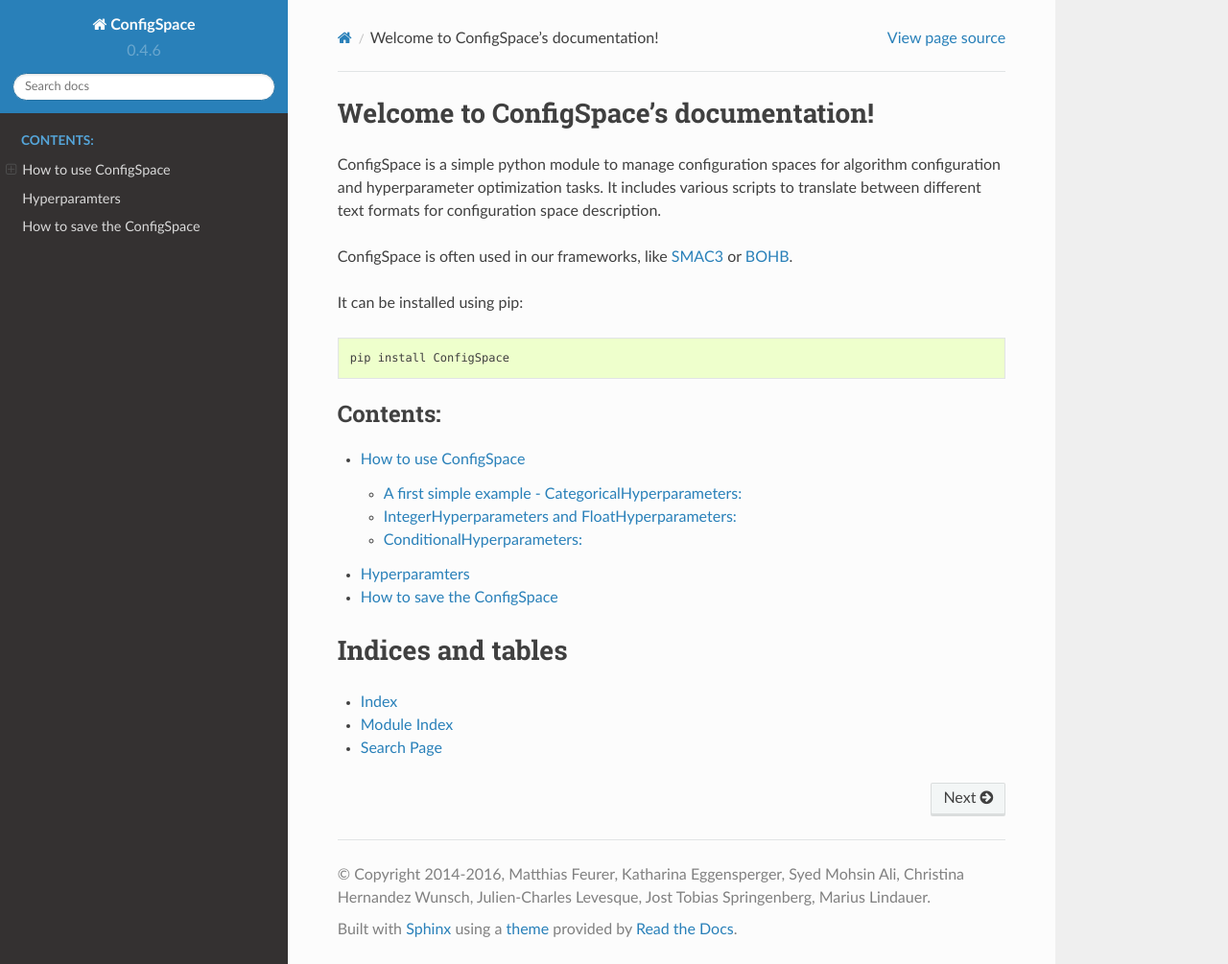
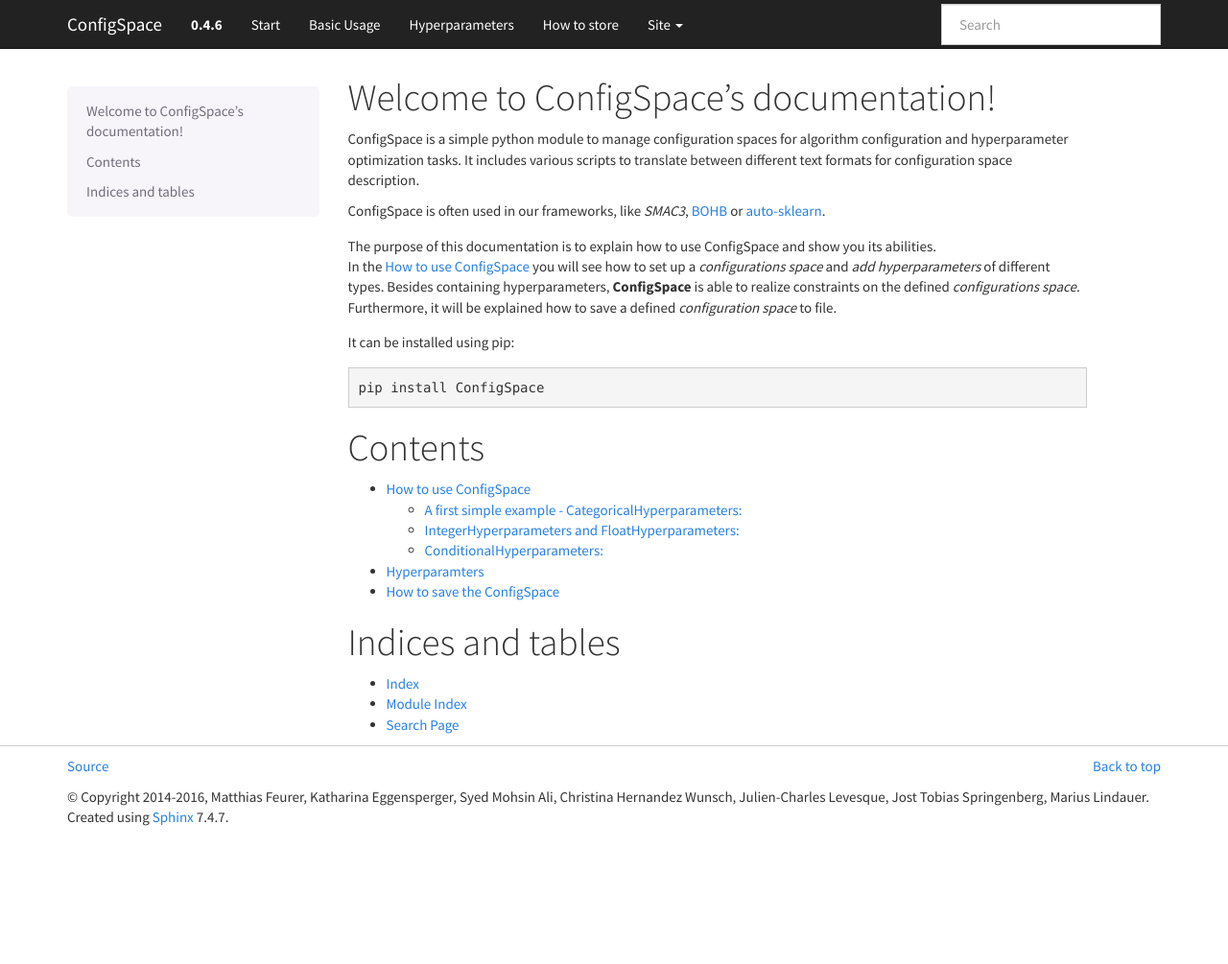
Before and after one commit to automl/ConfigSpace, a Sphinx documentation site: the page built from docs/source/index.rst, in a window 1280 px wide and 1005 px high. Shown: the whole window at 96% size. Built offline with Sphinx 7.4.7, drawn with Linux system fonts in a browser that asks for light colours.

Commit message:
Changed Style, + working on quickstart.rst

```diff
--- a/docs/source/conf.py
+++ b/docs/source/conf.py
@@ -7,7 +7,7 @@
 # http://www.sphinx-doc.org/en/master/config
 
 import shlex
-import sphinx_rtd_theme
+import sphinx_bootstrap_theme
 
 # -- Path setup --------------------------------------------------------------
 
@@ -87,7 +87,7 @@
 # The theme to use for HTML and HTML Help pages.  See the documentation for
 # a list of builtin themes.
 #
-html_theme = 'sphinx_rtd_theme'
+html_theme = 'bootstrap'
 
 # Theme options are theme-specific and customize the look and feel of a theme
 # further.  For a list of options available for each theme, see the
@@ -95,16 +95,72 @@
 #
 html_theme_options = {
 # Insert options
-  'collapse_navigation': False
+    # Navigation bar title. (Default: ``project`` value)
+    # 'navbar_title': "Title",
+
+    # Tab name for entire site. (Default: "Site")
+    # 'navbar_site_name': "Site",
+
+    # A list of tuples containting pages to link to.  The value should
+    # be in the form [(name, page), ..]
+    'navbar_links': [
+        ('Start', 'index'),
+        ('Basic Usage', 'quickstart'),
+        ('Hyperparameters', 'Hyperparameters'),
+        ('How to store', 'Save_ConfigSpace_to_file')
+    ],
+    # Render the next and previous page links in navbar. (Default: true)
+    'navbar_sidebarrel': False,
+
+    # Render the current pages TOC in the navbar. (Default: true)
+    'navbar_pagenav': False,
+
+    # Tab name for the current pages TOC. (Default: "Page")
+    'navbar_pagenav_name': "On this page",
+
+    # Global TOC depth for "site" navbar tab. (Default: 1)
+    # Switching to -1 shows all levels.
+    'globaltoc_depth': 2,
+
+    # Include hidden TOCs in Site navbar?
+    #
+    # Note: If this is "false", you cannot have mixed ``:hidden:`` and
+    # non-hidden ``toctree`` directives in the same page, or else the build
+    # will break.
+    #
+    # Values: "true" (default) or "false"
+    'globaltoc_includehidden': "false",
+
+    # HTML navbar class (Default: "navbar") to attach to <div> element.
+    # For black navbar, do "navbar navbar-inverse"
+    'navbar_class': "navbar",
+
+    # Fix navigation bar to top of page?
+    # Values: "true" (default) or "false"
+    'navbar_fixed_top': "true",
+
+    # Location of link to source.
+    # Options are "nav" (default), "footer" or anything else to exclude.
+    'source_link_position': "footer",
+
+    # Bootswatch (http://bootswatch.com/) theme.
+    #
+    # Options are nothing with "" (default) or the name of a valid theme
+    # such as "amelia" or "cosmo".
+    'bootswatch_theme': "cosmo",
+
+    # Choose Bootstrap version.
+    # Values: "3" (default) or "2" (in quotes)
+    'bootstrap_version': "3",
 }
 
-html_theme_path = [sphinx_rtd_theme.get_html_theme_path()]
-using_rtd_theme = True
+html_theme_path = sphinx_bootstrap_theme.get_html_theme_path()
+# using_rtd_theme = True
 
 # Add any paths that contain custom static files (such as style sheets) here,
 # relative to this directory. They are copied after the builtin static files,
 # so a file named "default.css" will overwrite the builtin "default.css".
-html_static_path = []
+html_static_path = ['_static']
 
 
 # The name of an image file (relative to this directory) to place at the top
--- a/docs/source/index.rst
+++ b/docs/source/index.rst
@@ -9,18 +9,26 @@
 ConfigSpace is a simple python module to manage configuration spaces for algorithm configuration and hyperparameter optimization tasks.
 It includes various scripts to translate between different text formats for configuration space description.
 
-ConfigSpace is often used in our frameworks, like `SMAC3`_ or `BOHB`_.
+ConfigSpace is often used in our frameworks, like `SMAC3`, `BOHB`_ or `auto-sklearn`_.
+
+| The purpose of this documentation is to explain how to use ConfigSpace and show you its abilities.
+| In the :doc:`quickstart` you will see how to set up a *configurations space* and *add hyperparameters* of different types.
+  Besides containing hyperparameters, **ConfigSpace** is able to realize constraints on the defined *configurations space*.
+| Furthermore, it will be explained how to save a defined *configuration space* to file.
 
 .. _SMAC3: https://github.com/automl/SMAC3
 .. _BOHB: https://github.com/automl/HpBandSter
+.. _auto-sklearn: https://github.com/automl/auto-sklearn
 
 It can be installed using pip::
 
    pip install ConfigSpace
 
+Contents
+========
+
 .. toctree::
    :maxdepth: 2
-   :caption: Contents:
 
    quickstart.rst
    Hyperparameters.rst
```
Also changed, not shown: docs/source/Hyperparameters.rst (line endings or trailing spaces), docs/source/quickstart.rst (line endings or trailing spaces).
